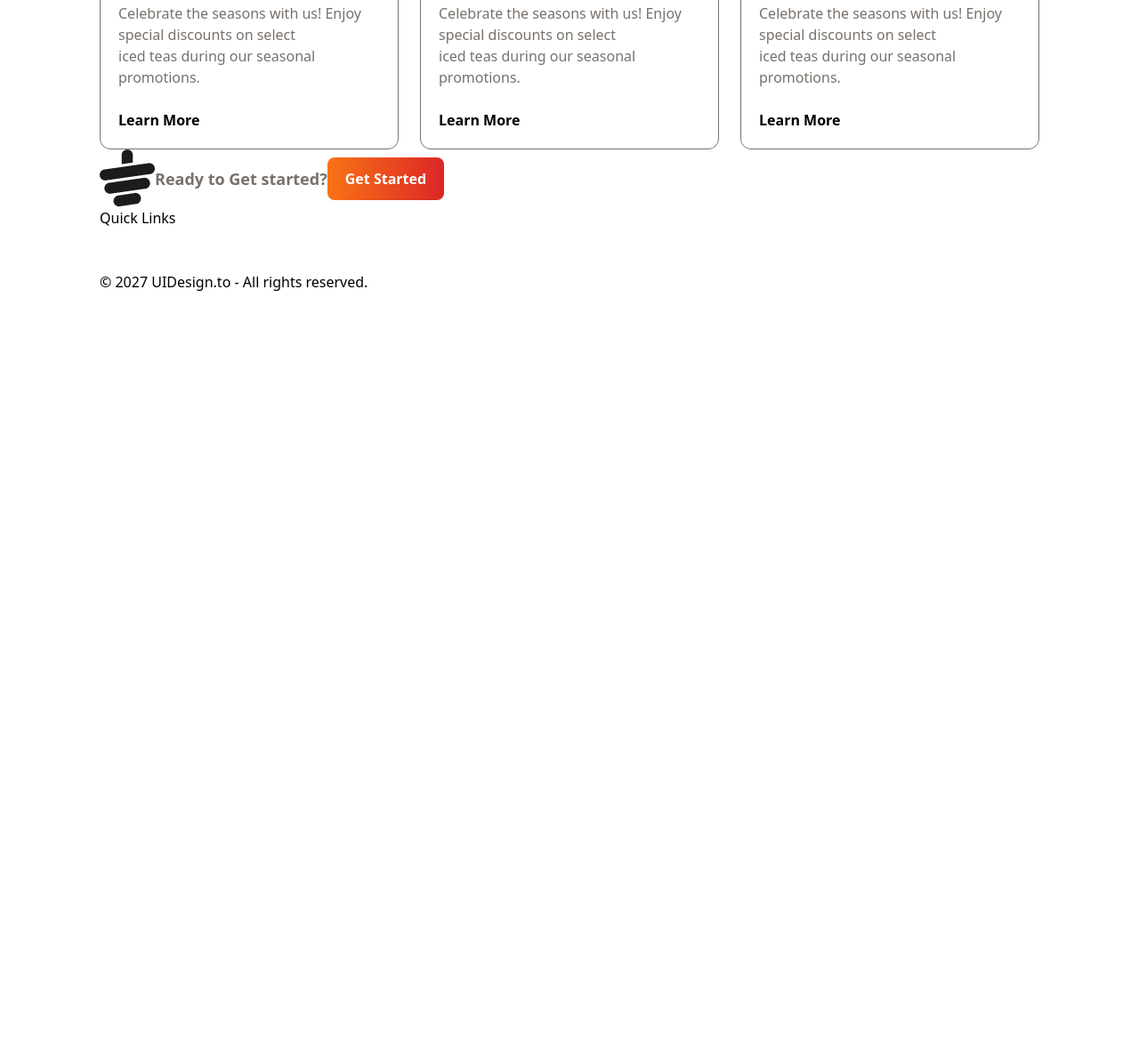
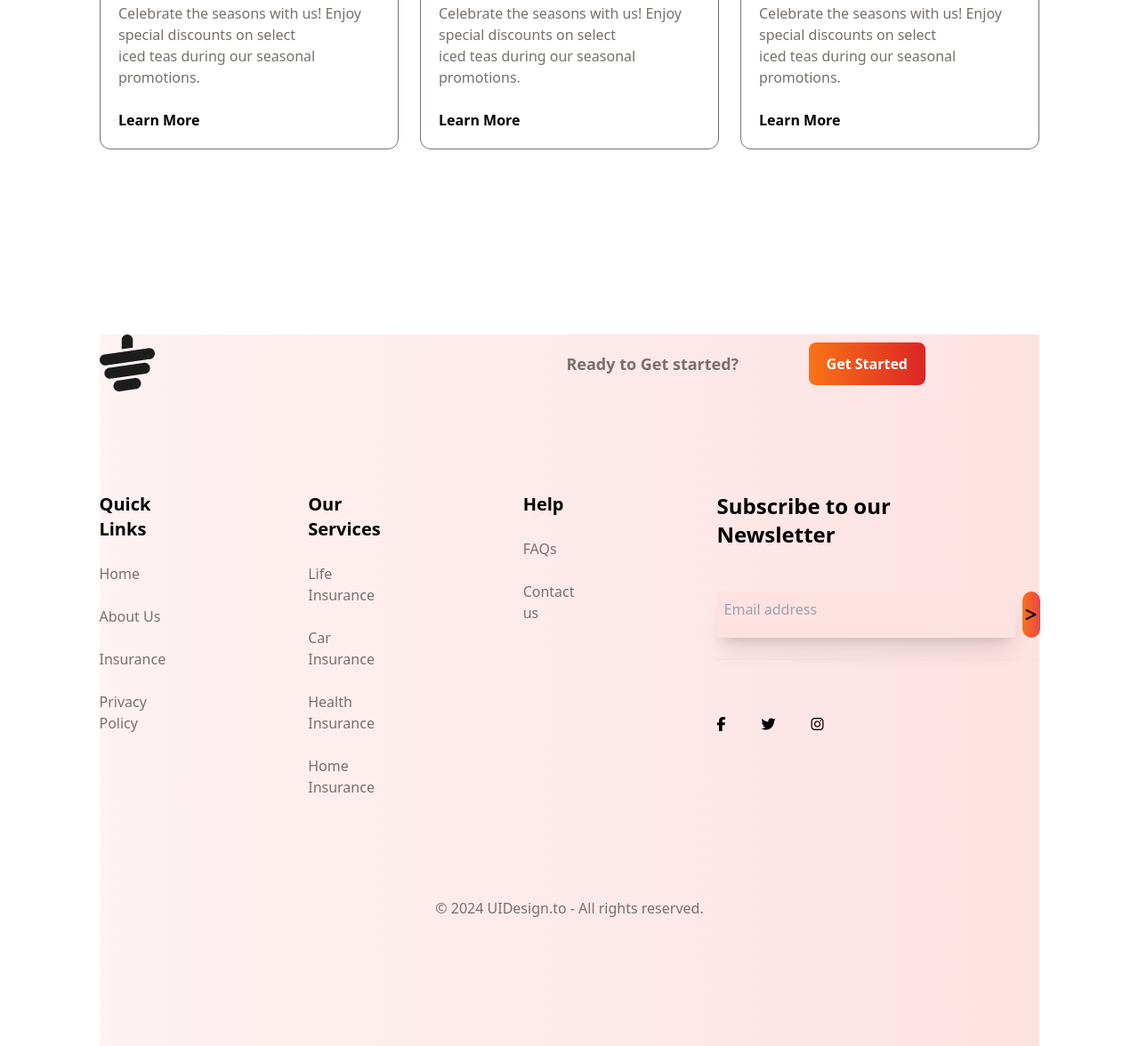
Before and after one commit to AhmadArosh/Tea-House, a plain HTML site: page index.html in a window 1280 px wide. Shown: the part 3208-4384 px from the top of the page at 89% size. Before the commit the page ends 3537 px from the top, so only its background shows below. Drawn offline with nearby package versions, Linux system fonts and the light colour scheme.

Commit message:
added footer

```diff
--- a/index.html
+++ b/index.html
@@ -206,53 +206,74 @@
           <a class="font-bold" href="">Learn More</a>
         </div>
        </section>
-       <footer>
-      <section>
-        <div class="flex items-center">
-          <img src="images/cup.png" alt="">
-        <p class="text-stone-500 font-semibold text-lg">Ready to Get started?</p>
-        <button class="bg-gradient-to-r from-orange-500 to-red-600 px-5 py-3 rounded-lg font-bold text-white">Get Started</button>
+            <footer class="bg-gradient-to-r from-red-50 to-red-100 h-screen w-full">
+            <section class="mt-52">
+            <div class="flex items-center justify-between">
+              <img class="" src="images/cup.png" alt="">
+            <p class="text-stone-500 font-semibold text-lg lg:ml-96">Ready to Get started?</p>
+            <button class="bg-gradient-to-r from-orange-500 to-red-600 px-5 py-3 rounded-lg font-bold text-white lg:mr-32 ">Get Started</button>
             </div>
           </section>
-      <section>
+          <section class="flex flex-col justify-center gap-40 mt-28 md:flex-row" >
             <div>
-          <h3>Quick Links</h3>
-          <ul>
-            <li></li>
-            <li></li>
-            <li></li>
-            <li></li>
+              <h3 class="text-xl font-semibold">Quick Links</h3>
+              <br>
+              <ul class="text-stone-500">
+
+                <li>Home</li>
+                <br>
+                <li>About Us</li>
+                <br>
+                <li>Insurance</li>
+                <br>
+                <li>Privacy Policy</li>
               </ul>
             </div>
             <div>
-          <ul>
-            <li></li>
-            <li></li>
-            <li></li>
-            <li></li>
+              <h3 class="text-xl font-semibold">Our Services</h3>
+              <br>
+              <ul class="text-stone-500">
+
+                <li>Life Insurance</li>
+                <br>
+                <li>Car Insurance</li>
+                <br>
+                <li>Health Insurance</li>
+                <br>
+                <li>Home Insurance</li>
               </ul>
             </div>
             <div>
-          <ul>
-            <li></li>
-            <li></li>
+              <h3 class="text-xl font-semibold">Help</h3>
+              <br>
+              <ul class="text-stone-500">
+                <li>FAQs</li>
+                <br>
+                <li>Contact us</li>
               </ul>
             </div>
            <div>
-        <h3>
-
+            <h3 class="text-2xl font-semibold">
+       Subscribe to our <br> Newsletter
             </h3>
             <br>
-      <input type="email" name="" id="">
+            <br>
+          <div class="flex">
+            <input class="pb-5 pt-2 pr-24  shadow-xl bg-gradient-to-r from-red-100 to-red-100 pl-2 " type="email" name="Email address" id="" placeholder="Email address">
+          <button class="bg-gradient-to-r from-orange-500 to-red-500 rounded-full p-1 ml-2"><i class="fa-solid fa-greater-than"></i></button>
+          </div>
+          <br>
+         <hr>
+          <div class="flex gap-10 mt-16 ">
+            <i class="fa-brands fa-facebook-f "></i>
+            <i class="fa-brands fa-twitter"></i>
+            <i class="fa-brands fa-instagram"></i>
+          </div>
            </div>
           </section>
-      <section>
-        <i></i>
-        <i></i>
-        <i></i>
-      </section>
-      <section>
-        © 2027 UIDesign.to - All rights reserved.
+
+          <section class="text-center mt-28">
+            <p class="text-stone-500">© 2024 UIDesign.to - All rights reserved.</p>
           </section>
            </footer>
     </main>
```
Lines whose indentation alone changed are shown as unchanged.
